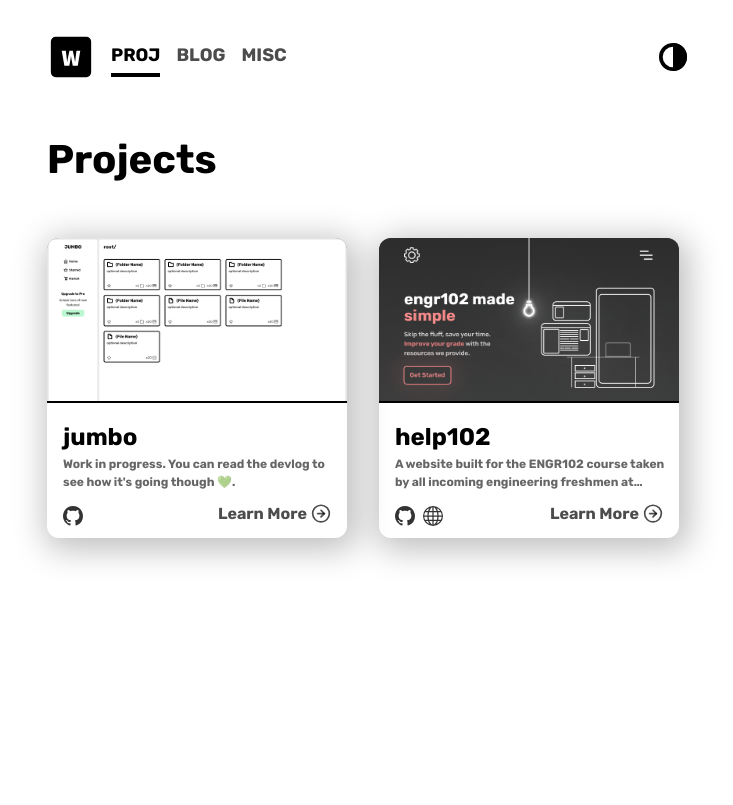
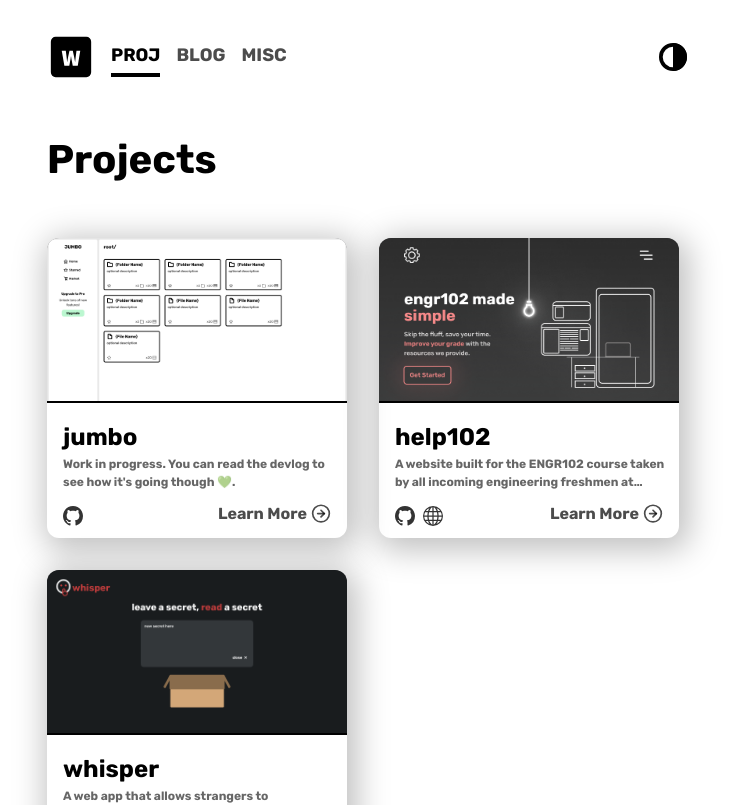
Before and after one commit to WarrenWu4/portfolio, a React (Vite) app: page /proj in a window 1280 px wide. Shown: the top 805 px of the page, without its empty margins (273-1006 px from the left). Built offline with nearby package versions, Linux system fonts and the light colour scheme.

Commit message:
added animation to spotify cards, added whisper project

```diff
--- a/src/App.tsx
+++ b/src/App.tsx
@@ -2,7 +2,7 @@ import { Routes, Route, useLocation } from 'react-router-dom';
 import { useEffect } from 'react';
 
 import { FaPython, FaJava, FaReact, FaHtml5, FaCss3Alt, FaNodeJs, FaDocker } from "react-icons/fa";
-import { SiJavascript, SiCplusplus, SiFirebase, SiTailwindcss, SiPandas, SiTensorflow, SiNumpy, SiNextdotjs, SiDotnet, SiElectron, SiFlask, SiExpo, SiMysql, SiTypescript, SiMongodb} from "react-icons/si";
+import { SiJavascript, SiCplusplus, SiFirebase, SiTailwindcss, SiPandas, SiTensorflow, SiNumpy, SiNextdotjs, SiDotnet, SiElectron, SiFlask, SiExpo, SiMysql, SiTypescript, SiMongodb, SiSvelte} from "react-icons/si";
 import { CgFigma } from "react-icons/cg";
 import { TbBrandThreejs } from "react-icons/tb";
 import { DiSqllite } from "react-icons/di";
@@ -87,6 +87,7 @@ export function IconGen(props:{icons:string[]|undefined}) {
         "tailwindcss": <SiTailwindcss />,
         "threejs": <TbBrandThreejs />,
         "flask": <SiFlask />,
+        "svelte": <SiSvelte />,
         "java": <FaJava />,
         "c++": <SiCplusplus />,
         "python": <FaPython/>,
@@ -101,7 +102,7 @@ export function IconGen(props:{icons:string[]|undefined}) {
         "expo": <SiExpo />,
         ".net": <SiDotnet />,
         "electronjs": <SiElectron />,
-        "docker": <FaDocker />
+        "docker": <FaDocker />,
     }
 
     const iconStack:any[] = []
--- a/src/components/MiscPage.tsx
+++ b/src/components/MiscPage.tsx
@@ -82,15 +82,22 @@ export const MyMusic = () => {
     }, [])
 
     const SpotifyCard = (track:any) => {
+
+        const variants = {
+            visible: {opacity: 1, transform: `translateY(0)`},
+            hidden: {opacity:0, transform: `translateY(2rem)`}
+        }
+        const timer = 1
+
         return (
-        <a href={track.track.uri} target={"_blank"} className="w-full rounded-[1.2rem] shadow-elevate dark:shadow-elevate-dark p-[1.6rem] cursor-pointer flex items-center hover:scale-105 transition">
+        <motion.a initial="hidden" whileInView="visible" viewport={{once: true}} transition={{duration:timer, ease:"easeInOut"}} variants={variants} href={track.track.uri} target={"_blank"} className="w-full rounded-[1.2rem] shadow-elevate dark:shadow-elevate-dark p-[1.6rem] cursor-pointer flex items-center hover:scale-105 transition">
             <div className="mr-[2rem] text-[2.8rem]" >{track.number+1}</div>
             <img src={track.track.album.images[2].url} alt="album image" width={40} height={40} className="rounded-[0.8rem] mr-[1.2rem]"/>
             <div className="flex flex-col justify-center mr-[2rem]">
                 <div className="mb-[0.4rem] text-[1.6rem]">{track.track.name}</div>
                 <div className="text-[1.2rem] text-black/70 dark:text-white/70">{track.track.artists[0].name}</div>
             </div>
-        </a>
+        </motion.a>
 
         )}
 
--- a/src/data/proj.json
+++ b/src/data/proj.json
@@ -16,6 +16,15 @@
       "article": "/help102",
       "github": "https://github.com/WarrenWu4/help102",
       "link": "https://help102.vercel.app"
+    },
+    {
+      "title": "whisper",
+      "desc": "A web app that allows strangers to anonymously share secrets. Inspired by Thoraya's YouTube video.",
+      "techstack": ["figma", "svelte", "javascript", "tailwindcss", "mongodb"],
+      "thumbnail": "/proj_articles/whisper/whisper_design_1.png",
+      "article": "/whisper",
+      "github": "",
+      "link": ""
     }
   ]
 }
--- a/src/index.css
+++ b/src/index.css
@@ -71,6 +71,9 @@ html {
 #article hr {
   @apply my-[0.4rem]
 }
+#article a {
+  @apply text-blue-600 underline dark:text-blue-400
+}
 
 /* blog styling */
 #blog h1 {
```
Also changed, not shown: public/proj_articles/whisper/whisper.md (added, +3 -0 lines), public/proj_articles/whisper/whisper_design_1.png (added).
